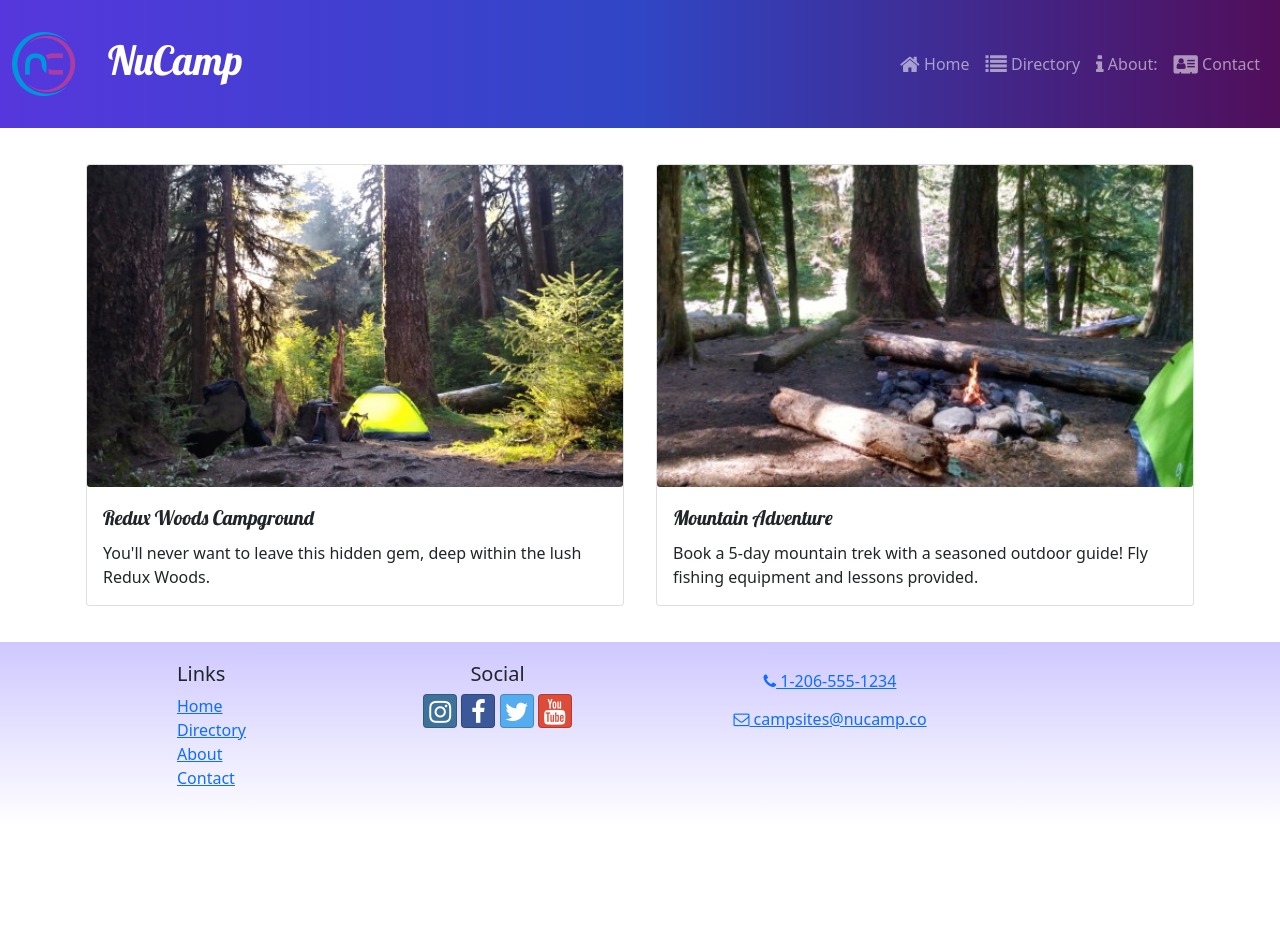
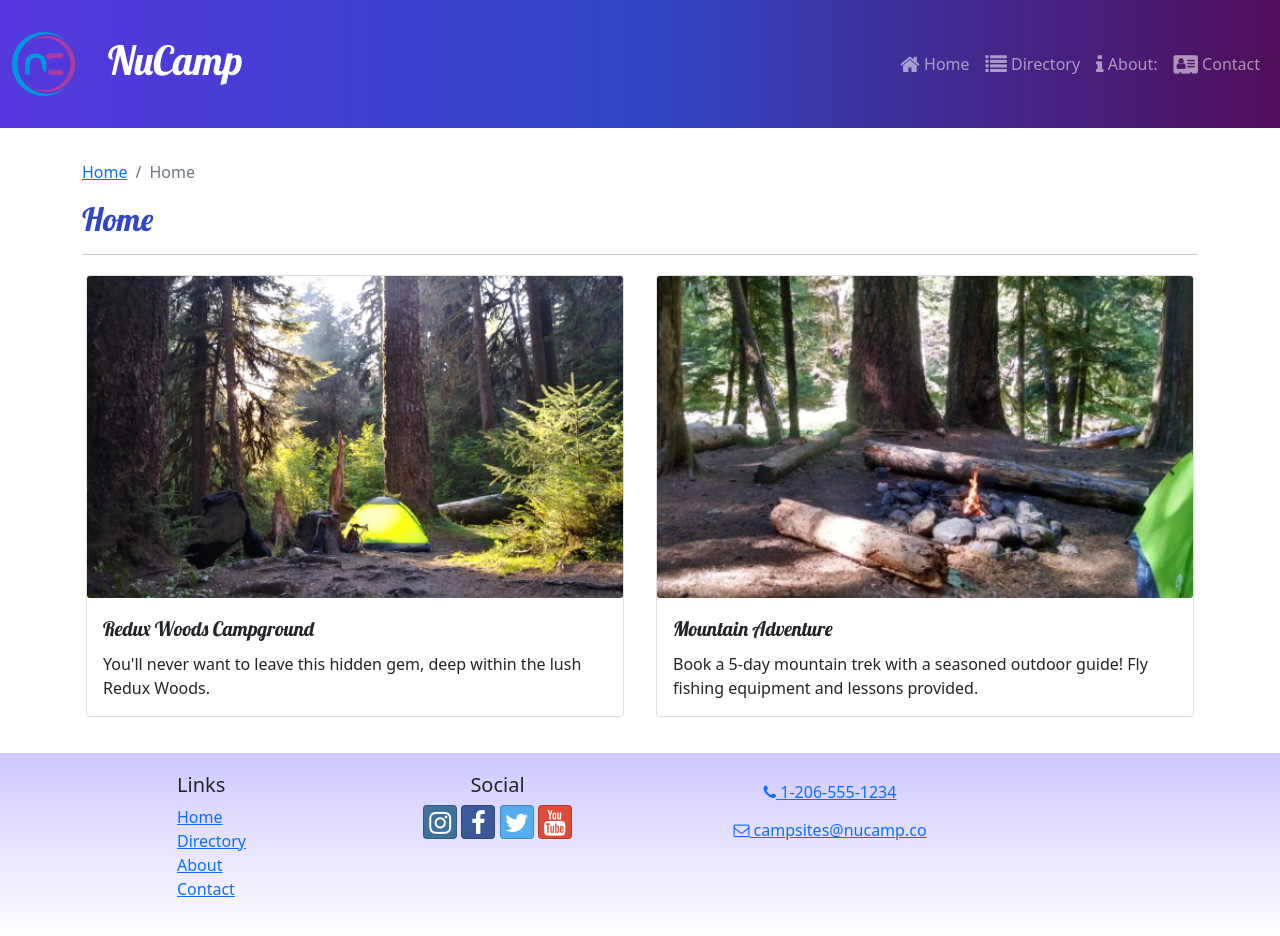
Before and after one commit to Mikester987/nucampReact, a React (Create React App) app: page / in a window 1280 px wide. Before the commit the page ends 826 px from the top, so only its background shows below. Built offline with nearby package versions, Linux system fonts and the light colour scheme.

Commit message:
Breadcrumbs Subheader

```diff
--- /dev/null
+++ b/src/components/SubHeader.js
@@ -0,0 +1,26 @@
+import { Col, Row, Breadcrumb, BreadcrumbItem } from 'reactstrap';
+import { Link } from 'react-router-dom';
+
+const SubHeader = ({ current, detail }) => {
+    return (
+        <Row>
+            <Col>
+                <Breadcrumb>
+                    <BreadcrumbItem>
+                        <Link to='/'>Home</Link>
+                    </BreadcrumbItem>
+                    {detail && (
+                        <BreadcrumbItem>
+                            <Link to='/directory'>Directory</Link>
+                        </BreadcrumbItem>
+                    )}
+                    <BreadcrumbItem active>{current}</BreadcrumbItem>
+                </Breadcrumb>
+                <h2>{current}</h2>
+                <hr />
+            </Col>
+        </Row>
+    );
+};
+
+export default SubHeader;
--- a/src/pages/CampsiteDetailPage.js
+++ b/src/pages/CampsiteDetailPage.js
@@ -3,6 +3,7 @@
 import { selectCampsiteById } from '../features/campsites/campsitesSlice';
 import CampsiteDetail from '../features/campsites/CampsiteDetail';
 import CommentsList from '../features/comments/CommentsList';
+import SubHeader from '../components/SubHeader';
 
 const CampsiteDetailPage = () => {
     const { campsiteId } = useParams();
@@ -10,6 +11,7 @@
 
     return (
         <Container>
+            <SubHeader current={campsite.name} detail={true} />
             <Row>
                 <CampsiteDetail campsite={campsite} />
                 <CommentsList campsiteId={campsiteId} />
--- a/src/pages/CampsitesDirectoryPage.js
+++ b/src/pages/CampsitesDirectoryPage.js
@@ -1,9 +1,11 @@
 import { Container } from 'reactstrap';
 import CampsitesList from '../features/campsites/CampsitesList';
+import SubHeader from '../components/SubHeader';
 
 const CampsitesDirectoryPage = () => {
     return (
         <Container>
+            <SubHeader current={'Directory'} />
             <CampsitesList />
         </Container>
     );
--- a/src/pages/HomePage.js
+++ b/src/pages/HomePage.js
@@ -1,9 +1,11 @@
 import { Container } from 'reactstrap';
 import DisplayList from '../features/display/DisplayList';
+import SubHeader from '../components/SubHeader';
 
 const HomePage = () => {
     return (
         <Container>
+            <SubHeader current={'Home'} />
             <DisplayList />
         </Container>
     );
```
